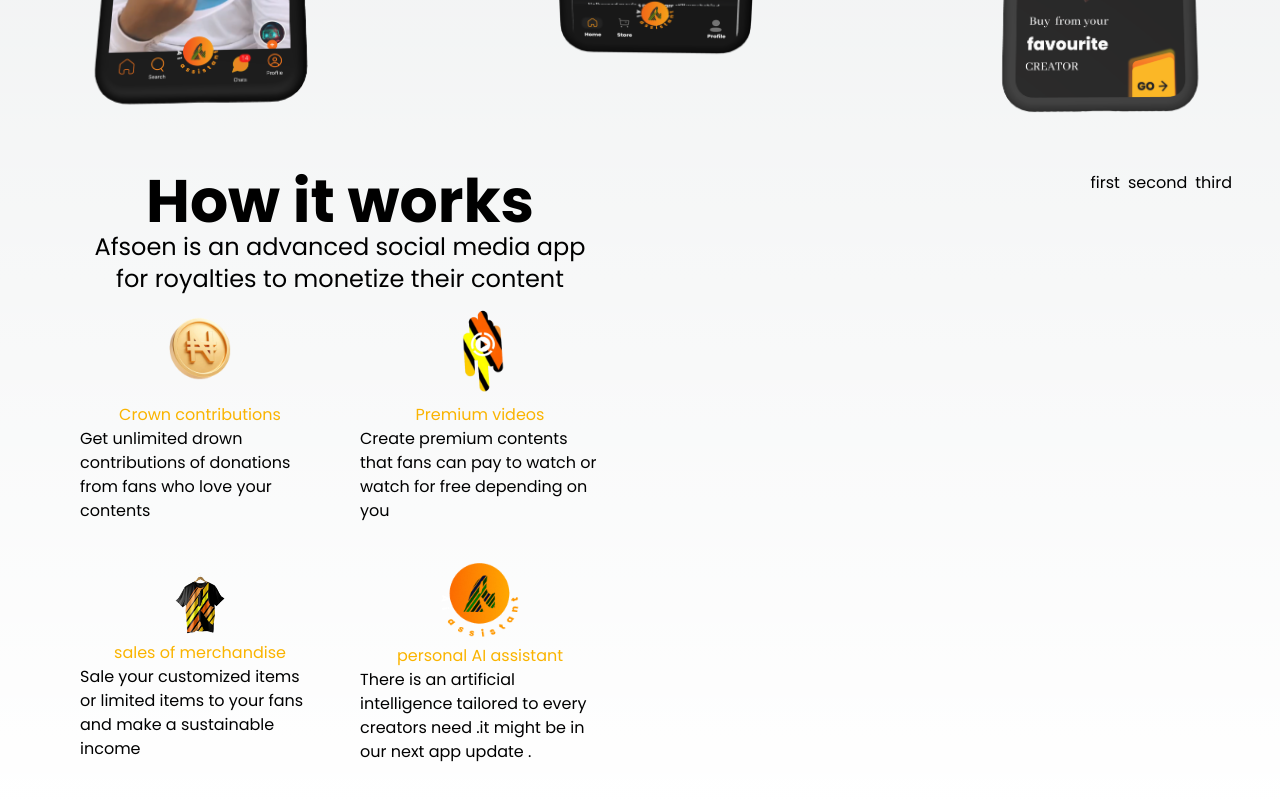
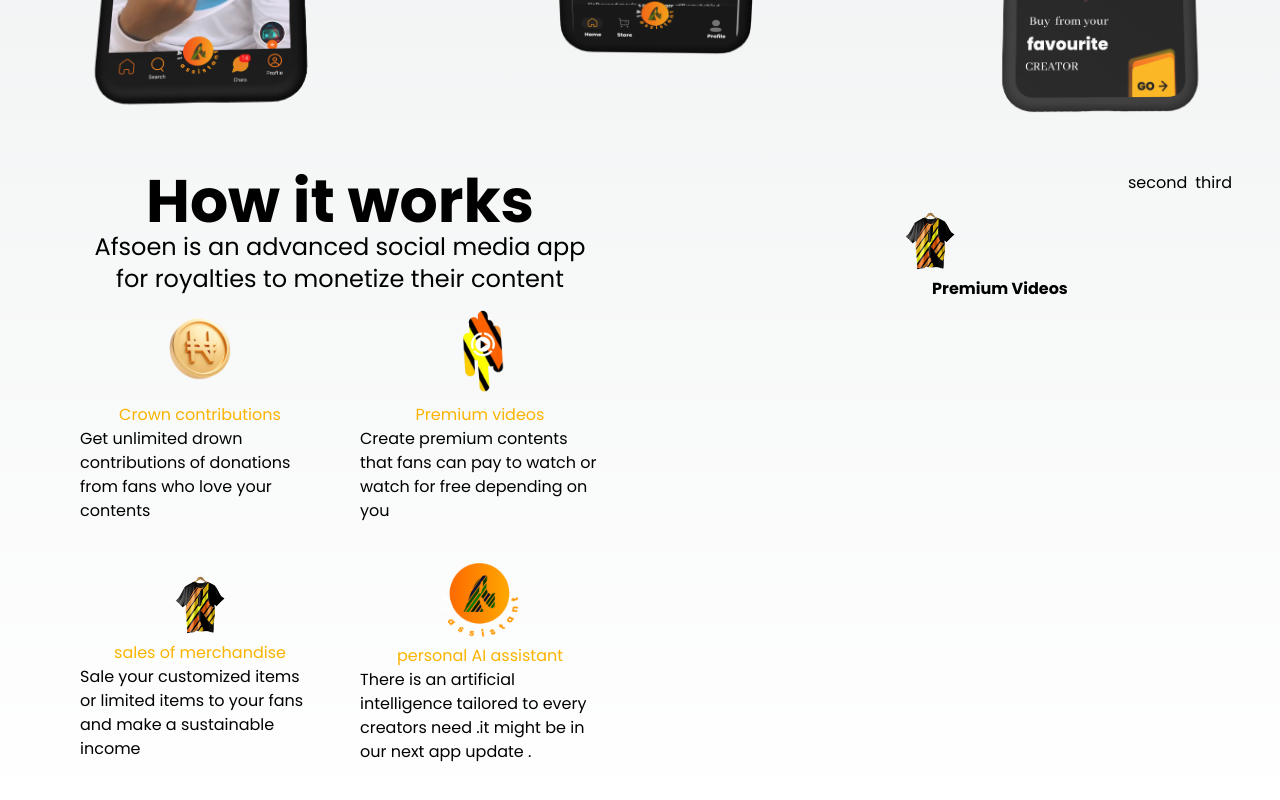
Before and after one commit to git-create-devben/afsoearn-waitlist, a Next.js app: page / in a window 1280 px wide. Shown: the part 1914-2714 px from the top of the page. Built offline with nearby package versions, Linux system fonts and the light colour scheme.

Commit message:
add another custom color

```diff
--- a/src/app/mission.tsx
+++ b/src/app/mission.tsx
@@ -101,7 +101,18 @@
           </div>
         </div>
         <div className="flex gap-2">
-          <div>first</div>
+          <div className="flex flex-col gap-2">
+           <div className="bg-background w-60 h-40 flex flex-col item center justify-center">
+           <Image
+                src={merch}
+                alt="coins"
+                width={100}
+                height={100}
+                className=""
+              />
+              <h2 className="text-base font-bold">Premium Videos</h2>
+           </div>
+          </div>
           <div>second</div>
           <div>third</div>
         </div>
--- a/tailwind.config.ts
+++ b/tailwind.config.ts
@@ -16,7 +16,7 @@
       colors: {
         'pcolor':'#FAB400',
         'scolor':'rgba(62, 60, 60, 0.53)',
-        'background': 'linear-gradient(180deg, #827E7E 0%, #363535 51.56%, #2B2A2A 100%)',
+        'bcolor': 'linear-gradient(180deg, #827E7E 0%, #363535 51.56%, #2B2A2A 100%)',
       },
       screens: {
         'xs': '360px',
```
